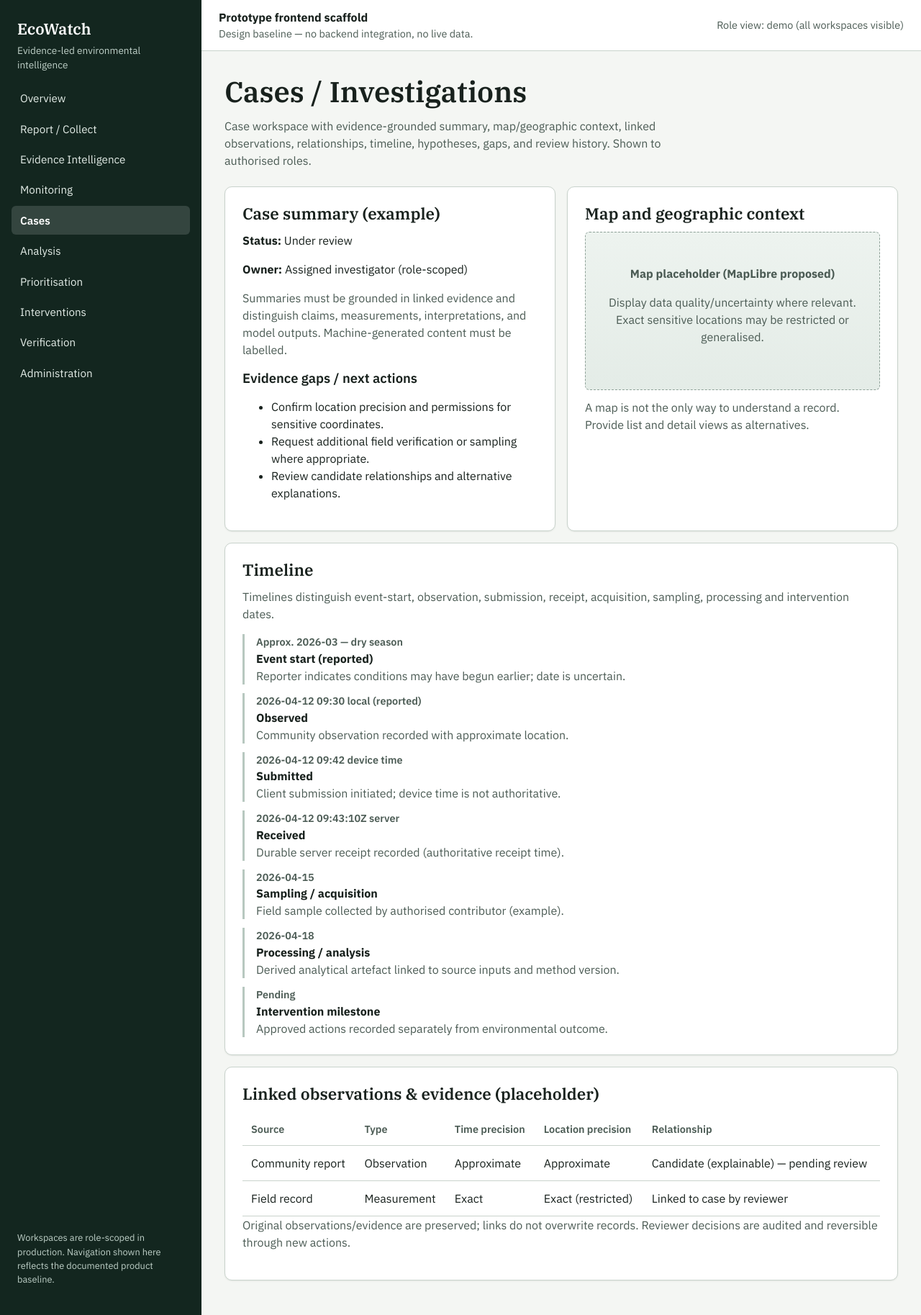
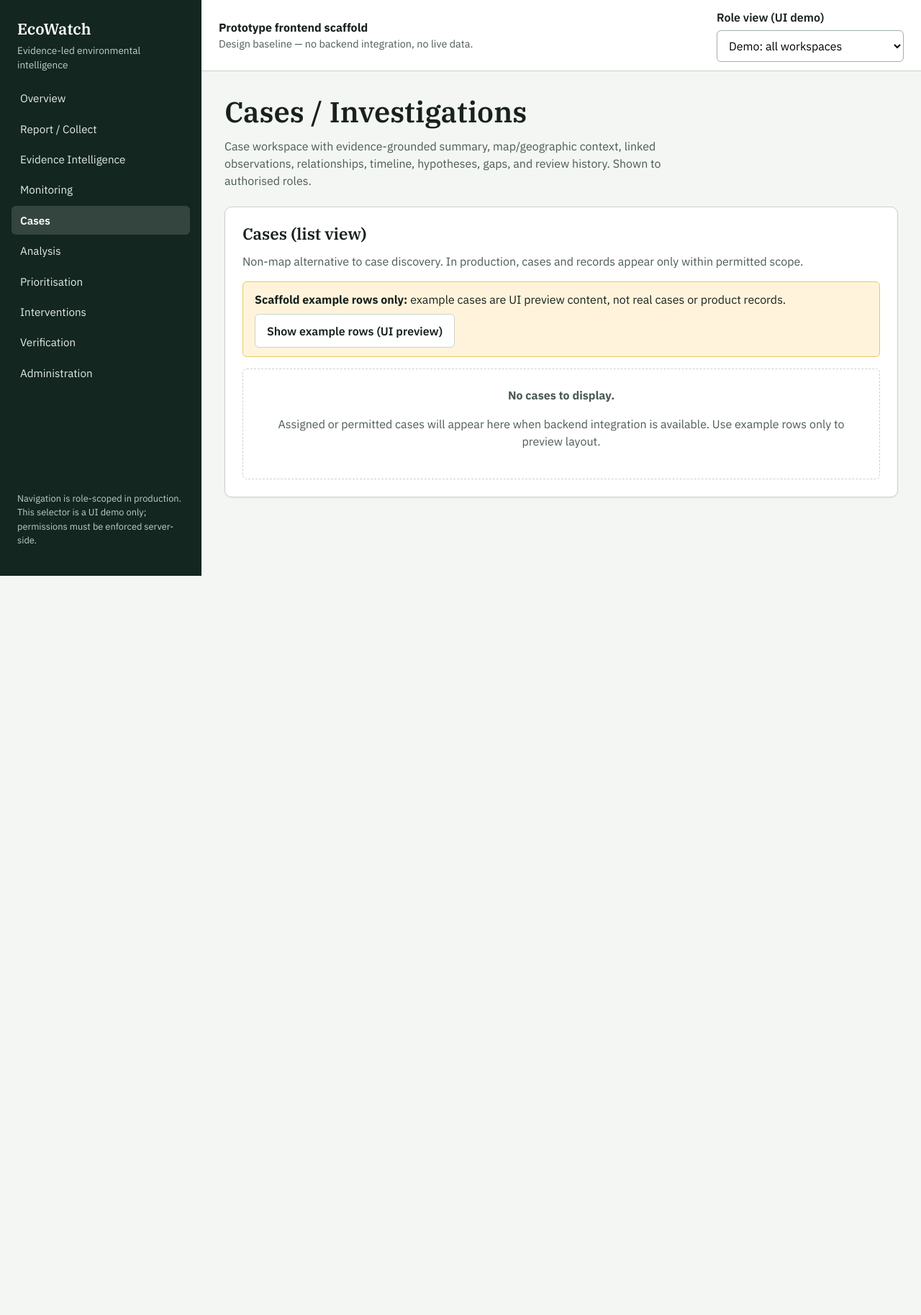
Before and after one commit to Fredprime/EcoWatch, a React (Vite) app in the folder frontend/: page /cases in a window 1280 px wide. Shown: the whole page at 72% size. After the commit the page ends 800 px from the top, so only its background shows below. Built offline with nearby package versions, Linux system fonts and the light colour scheme.

Commit message:
feat(frontend): add role-view demo, 404 route, and gated cases preview
Add illustrative role-scoped navigation filter, not-found route, and cases list/detail preview sections with explicit example-only gating.

```diff
--- a/frontend/src/App.tsx
+++ b/frontend/src/App.tsx
@@ -1,3 +1,4 @@
+import { useMemo, useState } from 'react';
 import { BrowserRouter, NavLink, Route, Routes } from 'react-router-dom';
 import './App.css';
 import { WORKSPACES } from './types';
@@ -7,7 +8,40 @@ import { CasesPage } from './pages/CasesPage';
 import { MonitoringPage } from './pages/MonitoringPage';
 import { SimpleWorkspace } from './pages/SimpleWorkspace';
 
+type RoleView = 'all' | 'contributor' | 'reviewer' | 'investigator' | 'specialist' | 'manager' | 'admin';
+
+const ROLE_OPTIONS: { id: RoleView; label: string }[] = [
+  { id: 'all', label: 'Demo: all workspaces' },
+  { id: 'contributor', label: 'Community / field contributor' },
+  { id: 'reviewer', label: 'Reviewer' },
+  { id: 'investigator', label: 'Investigator' },
+  { id: 'specialist', label: 'Environmental specialist' },
+  { id: 'manager', label: 'Intervention manager' },
+  { id: 'admin', label: 'Administrator' },
+];
+
+function NotFoundPage() {
+  return (
+    <section>
+      <header className="page-header">
+        <h1>Page not found</h1>
+        <p>The page you requested does not exist in this scaffold. Use the workspace navigation to continue.</p>
+      </header>
+      <div className="card notice notice-info" role="note">
+        In the full product, access to workspaces and records is role-scoped and enforced server-side.
+      </div>
+    </section>
+  );
+}
+
 function Layout() {
+  const [roleView, setRoleView] = useState<RoleView>('all');
+
+  const visibleWorkspaces = useMemo(() => {
+    if (roleView === 'all') return WORKSPACES;
+    return WORKSPACES.filter((ws) => ws.roles.includes('all') || ws.roles.includes(roleView));
+  }, [roleView]);
+
   return (
     <div className="app-shell">
       <a href="#main-content" className="skip-link">Skip to main content</a>
@@ -18,7 +52,7 @@ function Layout() {
         </div>
         <nav aria-label="Primary">
           <ul className="nav-list">
-            {WORKSPACES.map((ws) => (
+            {visibleWorkspaces.map((ws) => (
               <li key={ws.id}>
                 <NavLink
                   to={ws.path}
@@ -31,7 +65,9 @@ function Layout() {
             ))}
           </ul>
         </nav>
-        <p className="sidebar-note">Workspaces are role-scoped in production. Navigation shown here reflects the documented product baseline.</p>
+        <p className="sidebar-note">
+          Navigation is role-scoped in production. This selector is a UI demo only; permissions must be enforced server-side.
+        </p>
       </aside>
 
       <div className="main">
@@ -40,7 +76,14 @@ function Layout() {
             <strong>Prototype frontend scaffold</strong>
             <div className="topbar-meta">Design baseline — no backend integration, no live data.</div>
           </div>
-          <div className="topbar-meta" aria-label="Role context placeholder">Role view: demo (all workspaces visible)</div>
+          <div className="field" style={{ margin: 0, minWidth: '260px' }}>
+            <label htmlFor="role-view">Role view (UI demo)</label>
+            <select id="role-view" value={roleView} onChange={(e) => setRoleView(e.target.value as RoleView)}>
+              {ROLE_OPTIONS.map((opt) => (
+                <option key={opt.id} value={opt.id}>{opt.label}</option>
+              ))}
+            </select>
+          </div>
         </header>
         <main id="main-content" className="content" tabIndex={-1}>
           <Routes>
@@ -54,6 +97,7 @@ function Layout() {
             <Route path="/interventions" element={<SimpleWorkspace title="Interventions" description="Approved actions, owners, milestones and records. Activity completion is distinct from environmental outcome." />} />
             <Route path="/verification" element={<SimpleWorkspace title="Verification" description="Baselines, follow-up measurements and outcome assessments. Recovery claims require suitable evidence, comparison, and qualified review." />} />
             <Route path="/admin" element={<SimpleWorkspace title="Administration" description="Users, organisations, vocabularies, imports, audit and configuration. Access is restricted and audited in production." />} />
+            <Route path="*" element={<NotFoundPage />} />
           </Routes>
         </main>
       </div>
--- a/frontend/src/pages/CasesPage.tsx
+++ b/frontend/src/pages/CasesPage.tsx
@@ -1,3 +1,4 @@
+import { useMemo, useState } from 'react';
 import { WorkspacePage } from './WorkspacePage';
 
 const timeline = [
@@ -10,18 +11,75 @@ const timeline = [
   { label: 'Intervention milestone', date: 'Pending', detail: 'Approved actions recorded separately from environmental outcome.' },
 ];
 
+const exampleCases = [
+  { id: 'CASE-EX-01', title: 'Water discolouration reports (cluster preview)', status: 'Under review', owner: 'Investigator (example)', area: 'Approximate sub-area', updated: '2026-04-18' },
+  { id: 'CASE-EX-02', title: 'Vegetation cover concern (follow-up preview)', status: 'Awaiting field verification', owner: 'Reviewer (example)', area: 'Restricted/generalised', updated: '2026-04-16' },
+];
+
 export function CasesPage() {
+  const [showExamples, setShowExamples] = useState(false);
+  const cases = useMemo(() => (showExamples ? exampleCases : []), [showExamples]);
+
   return (
     <WorkspacePage
       title="Cases / Investigations"
       description="Case workspace with evidence-grounded summary, map/geographic context, linked observations, relationships, timeline, hypotheses, gaps, and review history. Shown to authorised roles."
     >
+      <div className="card">
+        <h2>Cases (list view)</h2>
+        <p className="muted">Non-map alternative to case discovery. In production, cases and records appear only within permitted scope.</p>
+        <div className="notice notice-warn" role="note" style={{ marginBottom: '1rem' }}>
+          <strong>Scaffold example rows only:</strong> example cases are UI preview content, not real cases or product records.
+          <div style={{ marginTop: '0.5rem' }}>
+            <button type="button" className="btn btn-secondary" onClick={() => setShowExamples((v) => !v)}>
+              {showExamples ? 'Hide example rows' : 'Show example rows (UI preview)'}
+            </button>
+          </div>
+        </div>
+
+        {!showExamples ? (
+          <div className="empty-state" role="status">
+            <p><strong>No cases to display.</strong></p>
+            <p className="muted">Assigned or permitted cases will appear here when backend integration is available. Use example rows only to preview layout.</p>
+          </div>
+        ) : (
+          <div className="table-wrap" role="region" aria-label="Cases table" tabIndex={0}>
+            <table>
+              <thead>
+                <tr>
+                  <th scope="col">Case ID</th>
+                  <th scope="col">Title</th>
+                  <th scope="col">Status</th>
+                  <th scope="col">Owner</th>
+                  <th scope="col">Area</th>
+                  <th scope="col">Last updated</th>
+                </tr>
+              </thead>
+              <tbody>
+                {cases.map((c) => (
+                  <tr key={c.id}>
+                    <th scope="row">{c.id}</th>
+                    <td>{c.title} <em className="muted">(example row)</em></td>
+                    <td>{c.status}</td>
+                    <td>{c.owner}</td>
+                    <td>{c.area}</td>
+                    <td>{c.updated}</td>
+                  </tr>
+                ))}
+              </tbody>
+            </table>
+          </div>
+        )}
+      </div>
+
+      {showExamples && (
+        <>
           <div className="grid grid-2">
             <div className="card">
-          <h2>Case summary (example)</h2>
+              <h2>Case detail (UI preview)</h2>
               <p><strong>Status:</strong> Under review</p>
               <p><strong>Owner:</strong> Assigned investigator (role-scoped)</p>
-          <p className="muted">Summaries must be grounded in linked evidence and distinguish claims, measurements, interpretations, and model outputs. Machine-generated content must be labelled.</p>
+              <p className="muted">Summaries must be grounded in linked evidence and distinguish claims, measurements, interpretations, and model outputs. Machine-generated content must be labelled. This is example preview content.</p>
               <h3>Evidence gaps / next actions</h3>
               <ul>
                 <li>Confirm location precision and permissions for sensitive coordinates.</li>
@@ -43,8 +101,8 @@ export function CasesPage() {
           </div>
 
           <div className="card">
-        <h2>Timeline</h2>
-        <p className="muted">Timelines distinguish event-start, observation, submission, receipt, acquisition, sampling, processing and intervention dates.</p>
+            <h2>Timeline (UI preview)</h2>
+            <p className="muted">Timelines distinguish event-start, observation, submission, receipt, acquisition, sampling, processing and intervention dates. Example entries below illustrate structure only.</p>
             <ol className="timeline">
               {timeline.map((item) => (
                 <li key={item.label}>
@@ -57,20 +115,22 @@ export function CasesPage() {
           </div>
 
           <div className="card">
-        <h2>Linked observations & evidence (placeholder)</h2>
-        <div className="table-wrap">
+            <h2>Linked observations & evidence (UI preview)</h2>
+            <div className="table-wrap" role="region" aria-label="Linked observations table" tabIndex={0}>
               <table>
                 <thead>
-              <tr><th>Source</th><th>Type</th><th>Time precision</th><th>Location precision</th><th>Relationship</th></tr>
+                  <tr><th scope="col">Source</th><th scope="col">Type</th><th scope="col">Time precision</th><th scope="col">Location precision</th><th scope="col">Relationship</th></tr>
                 </thead>
                 <tbody>
-              <tr><td>Community report</td><td>Observation</td><td>Approximate</td><td>Approximate</td><td>Candidate (explainable) — pending review</td></tr>
-              <tr><td>Field record</td><td>Measurement</td><td>Exact</td><td>Exact (restricted)</td><td>Linked to case by reviewer</td></tr>
+                  <tr><td>Community report (example)</td><td>Observation</td><td>Approximate</td><td>Approximate</td><td>Candidate (explainable) — pending review</td></tr>
+                  <tr><td>Field record (example)</td><td>Measurement</td><td>Exact</td><td>Exact (restricted)</td><td>Linked to case by reviewer</td></tr>
                 </tbody>
               </table>
             </div>
             <p className="muted">Original observations/evidence are preserved; links do not overwrite records. Reviewer decisions are audited and reversible through new actions.</p>
           </div>
+        </>
+      )}
     </WorkspacePage>
   );
 }
--- a/frontend/src/pages/OverviewPage.tsx
+++ b/frontend/src/pages/OverviewPage.tsx
@@ -21,7 +21,7 @@ export function OverviewPage() {
   const [query, setQuery] = useState('');
   const [showExamples, setShowExamples] = useState(false);
 
-  const sourceRows = showExamples ? mockObservations : [];
+  const sourceRows = useMemo(() => (showExamples ? mockObservations : []), [showExamples]);
 
   const filtered = useMemo(() => {
     const q = query.trim().toLowerCase();
```
Lines whose indentation alone changed are shown as unchanged.
